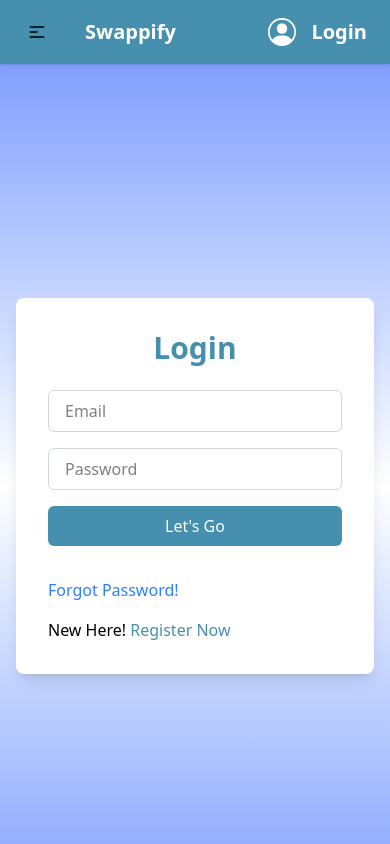
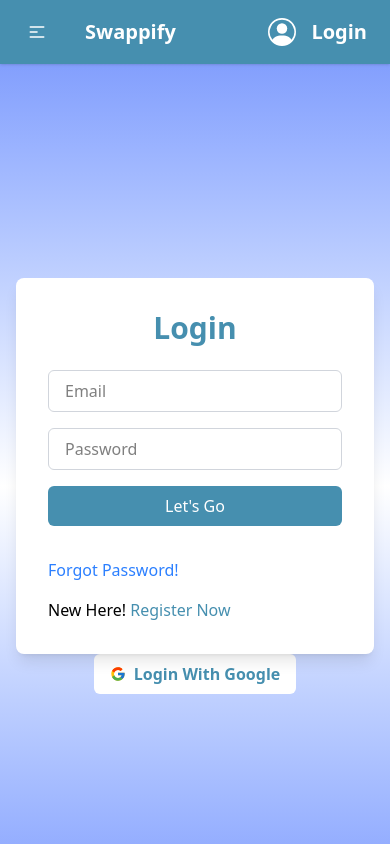
Before and after one commit to Pranoy-B/Swappify, a React (Vite) app: page /login in a window 390 px wide. Shown: the top 844 px of the page. Built offline with nearby package versions, Linux system fonts and the light colour scheme; no server answers.

Commit message:
google login added

```diff
--- a/src/Components/Navbar.jsx
+++ b/src/Components/Navbar.jsx
@@ -22,7 +22,7 @@ const Navbar = () => {
     <div className="navbar bg-[#468faf] shadow-sm">
       <div className="navbar-start">
         <div className="dropdown z-20">
-          <div tabIndex={0} role="button" className="btn btn-ghost lg:hidden">
+          <div tabIndex={0} role="button" className="btn btn-ghost text-white lg:hidden">
             <svg
               xmlns="http://www.w3.org/2000/svg"
               className="h-5 w-5"
--- a/src/Pages/Login.jsx
+++ b/src/Pages/Login.jsx
@@ -2,46 +2,49 @@ import React, { use, useEffect, useState } from "react";
 import { Toaster } from "react-hot-toast";
 import { NavLink, useLocation, useNavigate } from "react-router";
 import { AuthContext } from "../provider/AuthProvider";
+import { FcGoogle } from "react-icons/fc";
 
 const Login = () => {
-
-  const {logIn} = use(AuthContext)
-  const navigate = useNavigate()
-  const location = useLocation()
-  const [error,setError] = useState("")
-  const [email,setEmail] = useState("")
+  const { logIn, GoogleLogin } = use(AuthContext);
+  const navigate = useNavigate();
+  const location = useLocation();
+  const [error, setError] = useState("");
+  const [email, setEmail] = useState("");
 
   useEffect(() => {
-  import("aos").then(AOS => {
-    AOS.init({ duration: 800 });
-  });
-}, []);
+    import("aos").then((AOS) => {
+      AOS.init({ duration: 800 });
+    });
+  }, []);
+
+  const handleGoogleLogin = () => {
+    GoogleLogin()
+    navigate("/")
+  }
 
   const handleLogIn = (e) => {
     e.preventDefault();
     const form = e.target;
-    const email = form.email.value
-    const password = form.password.value
+    const email = form.email.value;
+    const password = form.password.value;
 
-    logIn(email,password)
-    .then(result=>{
-      const user = result.user;
-      navigate(`${location.state? location.state : '/' }`)
-
-    })
-    .catch((error)=>{
-      const errorMessage = error.message
-      setError(errorMessage)
-    })
-  }
+    logIn(email, password)
+      .then((result) => {
+        const user = result.user;
+        navigate(`${location.state ? location.state : "/"}`);
+      })
+      .catch((error) => {
+        const errorMessage = error.message;
+        setError(errorMessage);
+      });
+  };
 
   const handleForgotPassword = () => {
     navigate("/forget-password", { state: { email } });
   };
 
-
   return (
-    <div className="min-h-screen flex items-center justify-center bg-gradient-to-b from-[#839ffd] via-white to-[#839ffd] px-4">
+    <div className="min-h-screen flex flex-col items-center justify-center bg-gradient-to-b from-[#839ffd] via-white to-[#839ffd] px-4">
       <Toaster position="top-center" reverseOrder={false} />
       <div
         className="bg-white p-8 rounded-lg shadow-lg w-full max-w-md"
@@ -55,7 +58,6 @@ const Login = () => {
             type="email"
             name="email"
             placeholder="Email"
-
             required
             className="border border-gray-300 rounded-md px-4 py-2 focus:outline-none focus:ring-2 focus:ring-[#468faf]"
           />
@@ -63,7 +65,6 @@ const Login = () => {
             type="password"
             name="password"
             placeholder="Password"
-
             required
             className="border border-gray-300 rounded-md px-4 py-2  focus:ring-2 focus:ring-[#468faf]"
           />
@@ -71,10 +72,21 @@ const Login = () => {
             Let's Go
           </button>
           <p>{error && <p className="text-red-700">{error}</p>}</p>
-          <p  onClick={handleForgotPassword} className="text-blue-500">Forgot Password!</p>
-          <p>New Here! <NavLink to='/register' className="text-[#468faf]">Register Now</NavLink></p>
+          <p onClick={handleForgotPassword} className="text-blue-500">
+            Forgot Password!
+          </p>
+          <p>
+            New Here!{" "}
+            <NavLink to="/register" className="text-[#468faf]">
+              Register Now
+            </NavLink>
+          </p>
         </form>
       </div>
+      <button onClick={handleGoogleLogin} className="bg-white flex gap-2 flex-row justify-center items-center px-4 text-[#468faf] font-semibold py-2 rounded-md hover:bg-gray-200 transition-colors duration-200">
+        <FcGoogle />
+         Login With Google
+      </button>
     </div>
   );
 };
--- a/src/provider/AuthProvider.jsx
+++ b/src/provider/AuthProvider.jsx
@@ -1,9 +1,15 @@
 import React, { createContext, useEffect, useState } from "react";
 import app from "../firebase.config";
-import { createUserWithEmailAndPassword, getAuth, onAuthStateChanged, signInWithEmailAndPassword, signOut, updateProfile } from "firebase/auth";
+import { createUserWithEmailAndPassword, getAuth, GoogleAuthProvider, onAuthStateChanged, signInWithEmailAndPassword, signInWithPopup, signOut, updateProfile } from "firebase/auth";
 
 export const AuthContext = createContext();
 const auth = getAuth(app)
+
+const GoogleProvider = new GoogleAuthProvider()
+
+const GoogleLogin = () => {
+  return signInWithPopup(auth,GoogleProvider)
+}
 
 const AuthProvider = ({ children }) => {
   const [user, setUser] = useState(null);
@@ -43,6 +49,7 @@ const AuthProvider = ({ children }) => {
     loading,
     setLoading,
     updateUser,
+    GoogleLogin,
 
   };
 
```
